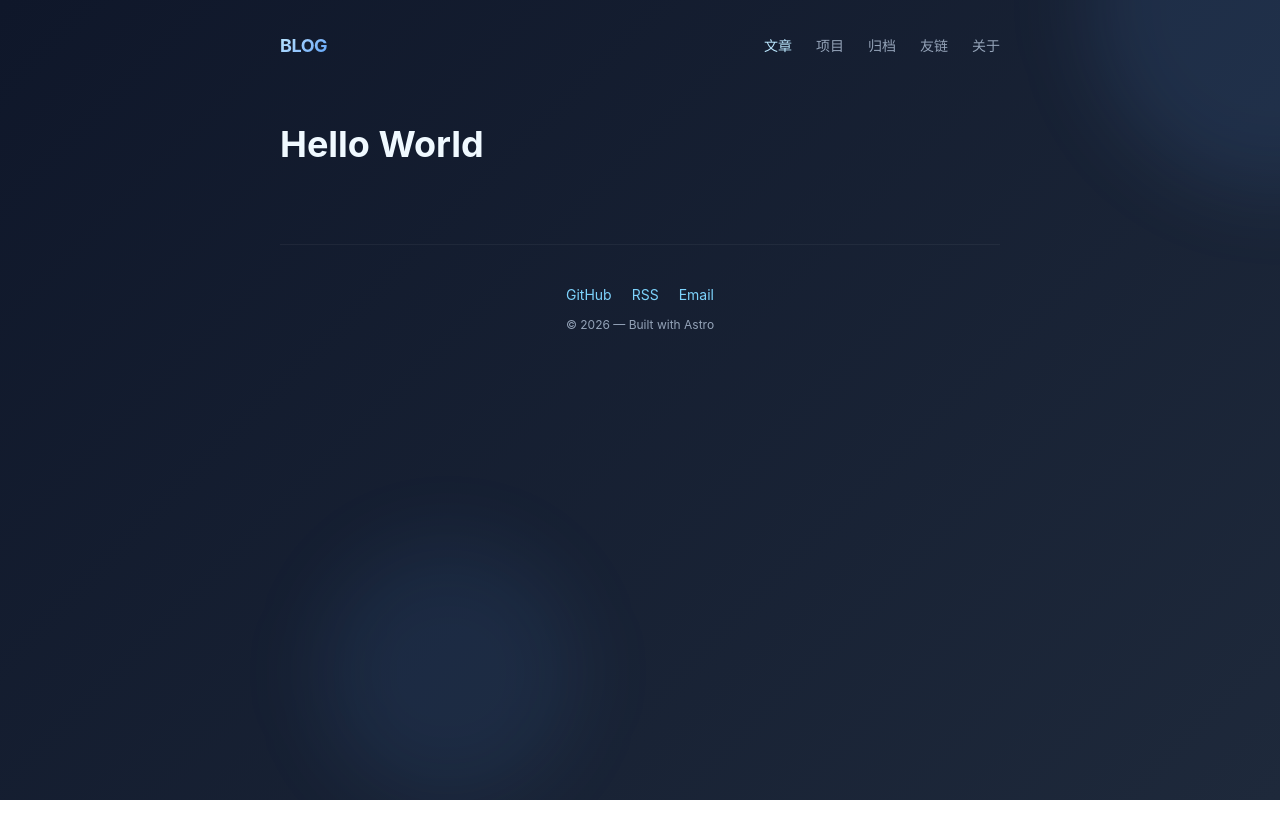
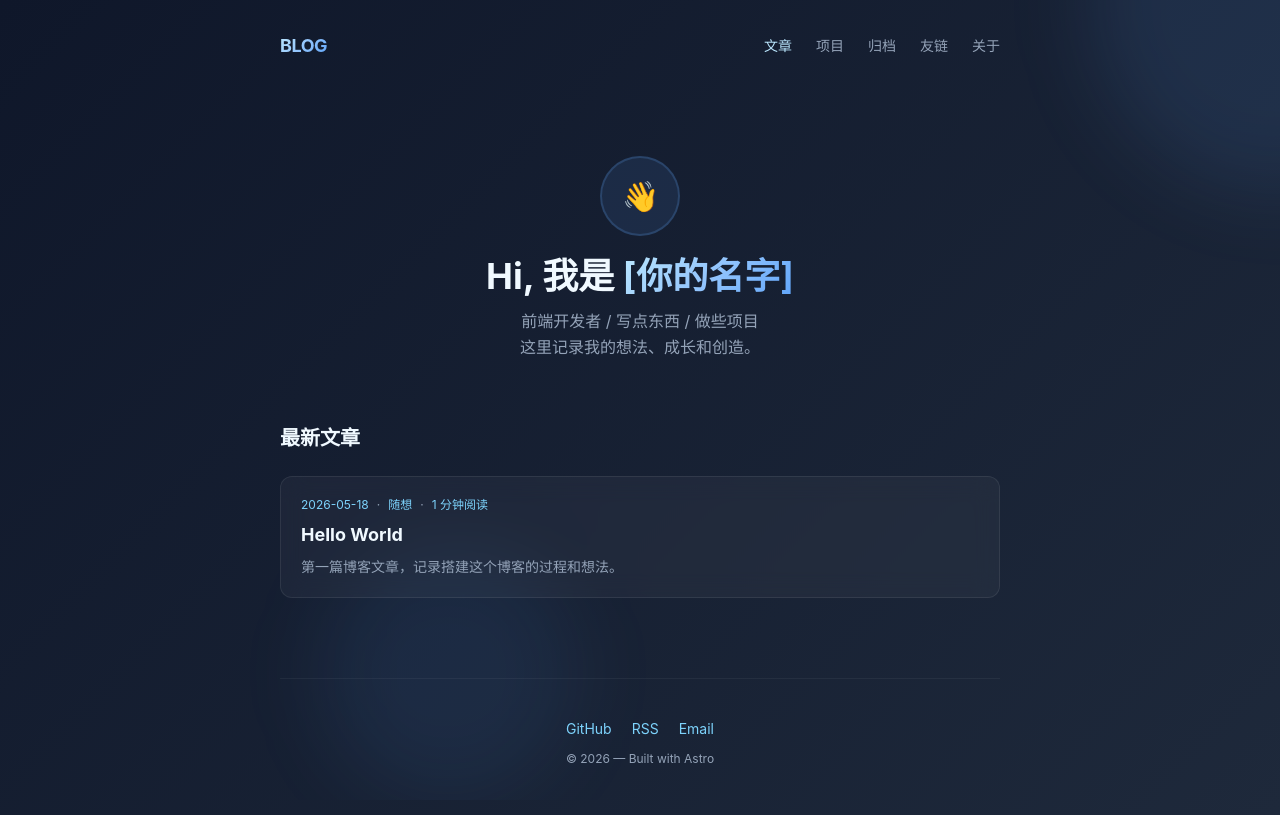
Before and after one commit to tomorrr/tomorrr.github.io, an Astro site: page / in a window 1280 px wide. Built offline with nearby package versions, Linux system fonts and the light colour scheme; Astro itself is replaced by a stand-in of ours.

Commit message:
feat: add homepage with hero and post list

```diff
--- /dev/null
+++ b/src/components/PostCard.astro
@@ -0,0 +1,26 @@
+---
+import type { CollectionEntry } from "astro:content";
+import { formatDate, readingTime } from "../utils/posts";
+
+const { post } = Astro.props as { post: CollectionEntry<"posts"> };
+const { title, date, category, tags } = post.data;
+const body = post.body || "";
+const minutes = readingTime(body);
+---
+
+<a
+  href={`/posts/${post.slug}`}
+  class="glass-card block p-5 no-underline group"
+>
+  <div class="flex items-center gap-2 text-xs text-aurora-300 mb-2">
+    <time datetime={formatDate(date)}>{formatDate(date)}</time>
+    <span class="text-text-muted">·</span>
+    <span>{category}</span>
+    <span class="text-text-muted">·</span>
+    <span>{minutes} 分钟阅读</span>
+  </div>
+  <h3 class="text-text-primary font-bold text-lg mb-2 group-hover:text-aurora-200 transition-colors">
+    {title}
+  </h3>
+  <p class="text-text-muted text-sm line-clamp-2">{post.data.description}</p>
+</a>
--- a/src/pages/index.astro
+++ b/src/pages/index.astro
@@ -1,7 +1,40 @@
 ---
 import BaseLayout from "../layouts/BaseLayout.astro";
+import PostCard from "../components/PostCard.astro";
+import { getPublishedPosts } from "../utils/posts";
+
+const posts = await getPublishedPosts();
 ---
 
 <BaseLayout title="My Blog" description="个人博客 — 记录思考与创造">
-  <h1 class="text-4xl font-bold text-text-primary">Hello World</h1>
+  <!-- Hero -->
+  <section class="text-center mb-16 pt-8">
+    <div class="w-20 h-20 rounded-full mx-auto mb-5 bg-aurora-400/10 border-2 border-aurora-400/20 flex items-center justify-center">
+      <span class="text-3xl">👋</span>
+    </div>
+    <h1 class="text-4xl font-bold text-text-primary mb-3">
+      Hi, 我是 <span class="text-gradient">[你的名字]</span>
+    </h1>
+    <p class="text-text-muted max-w-md mx-auto leading-relaxed">
+      前端开发者 / 写点东西 / 做些项目<br />
+      这里记录我的想法、成长和创造。
+    </p>
+  </section>
+
+  <!-- Post list -->
+  <section>
+    <div class="flex items-baseline justify-between mb-6">
+      <h2 class="text-xl font-bold text-text-primary">最新文章</h2>
+      {posts.length > 5 && (
+        <a href="/archive" class="text-aurora-300 text-sm hover:text-aurora-200 transition-colors">
+          查看全部 &rarr;
+        </a>
+      )}
+    </div>
+    <div class="flex flex-col gap-4">
+      {posts.slice(0, 5).map((post) => (
+        <PostCard post={post} />
+      ))}
+    </div>
+  </section>
 </BaseLayout>
--- /dev/null
+++ b/src/utils/posts.ts
@@ -0,0 +1,20 @@
+import { getCollection } from "astro:content";
+
+export async function getPublishedPosts() {
+  const posts = await getCollection("posts");
+  return posts
+    .filter((p) => !p.data.draft)
+    .sort((a, b) => b.data.date.getTime() - a.data.date.getTime());
+}
+
+export function readingTime(text: string): number {
+  const wordsPerMinute = 300;
+  const chineseChars = (text.match(/[一-鿿]/g) || []).length;
+  const englishWords = (text.match(/[a-zA-Z]+/g) || []).length;
+  const totalWords = chineseChars + englishWords;
+  return Math.max(1, Math.ceil(totalWords / wordsPerMinute));
+}
+
+export function formatDate(date: Date): string {
+  return date.toISOString().slice(0, 10);
+}
```
